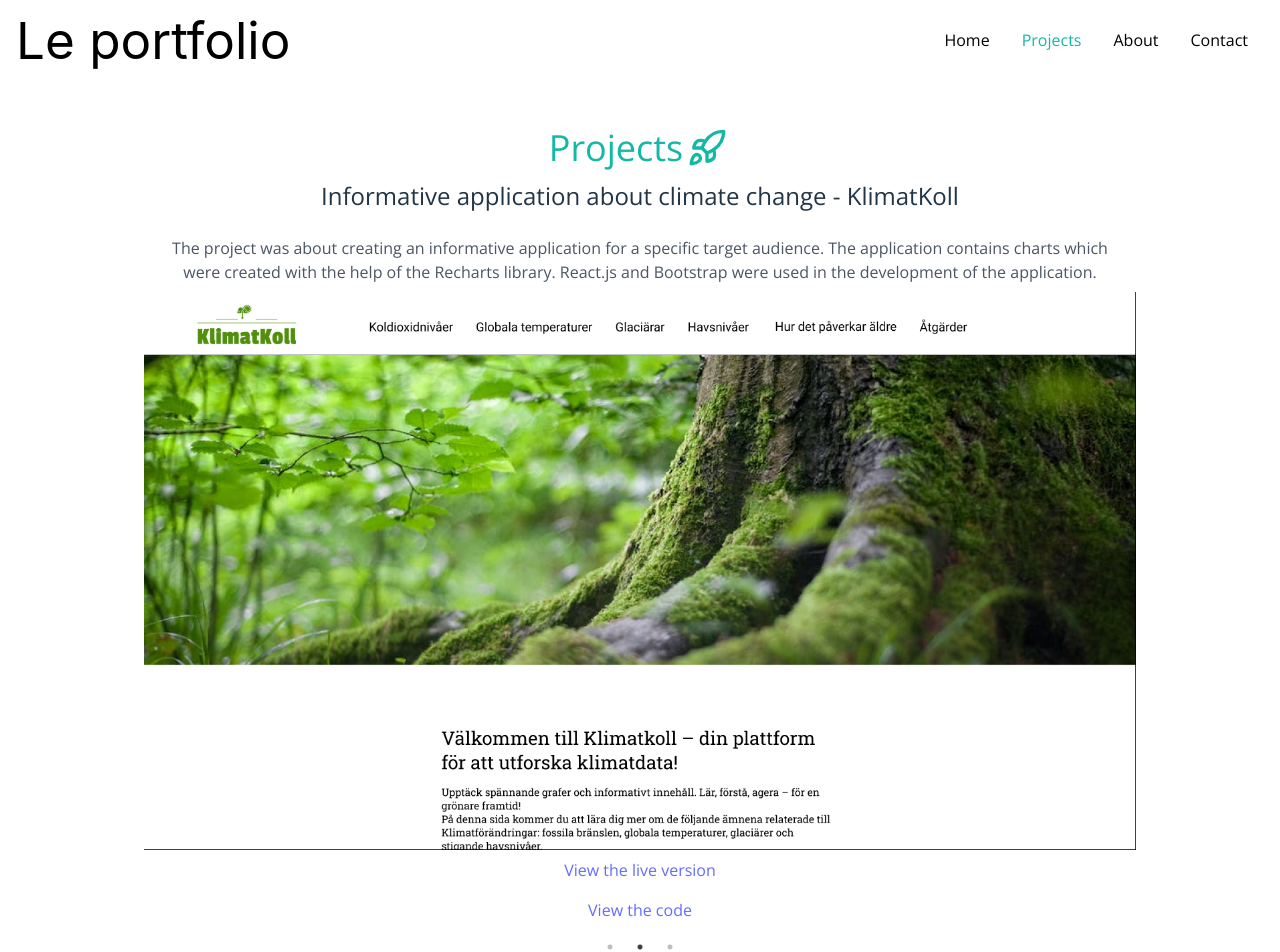
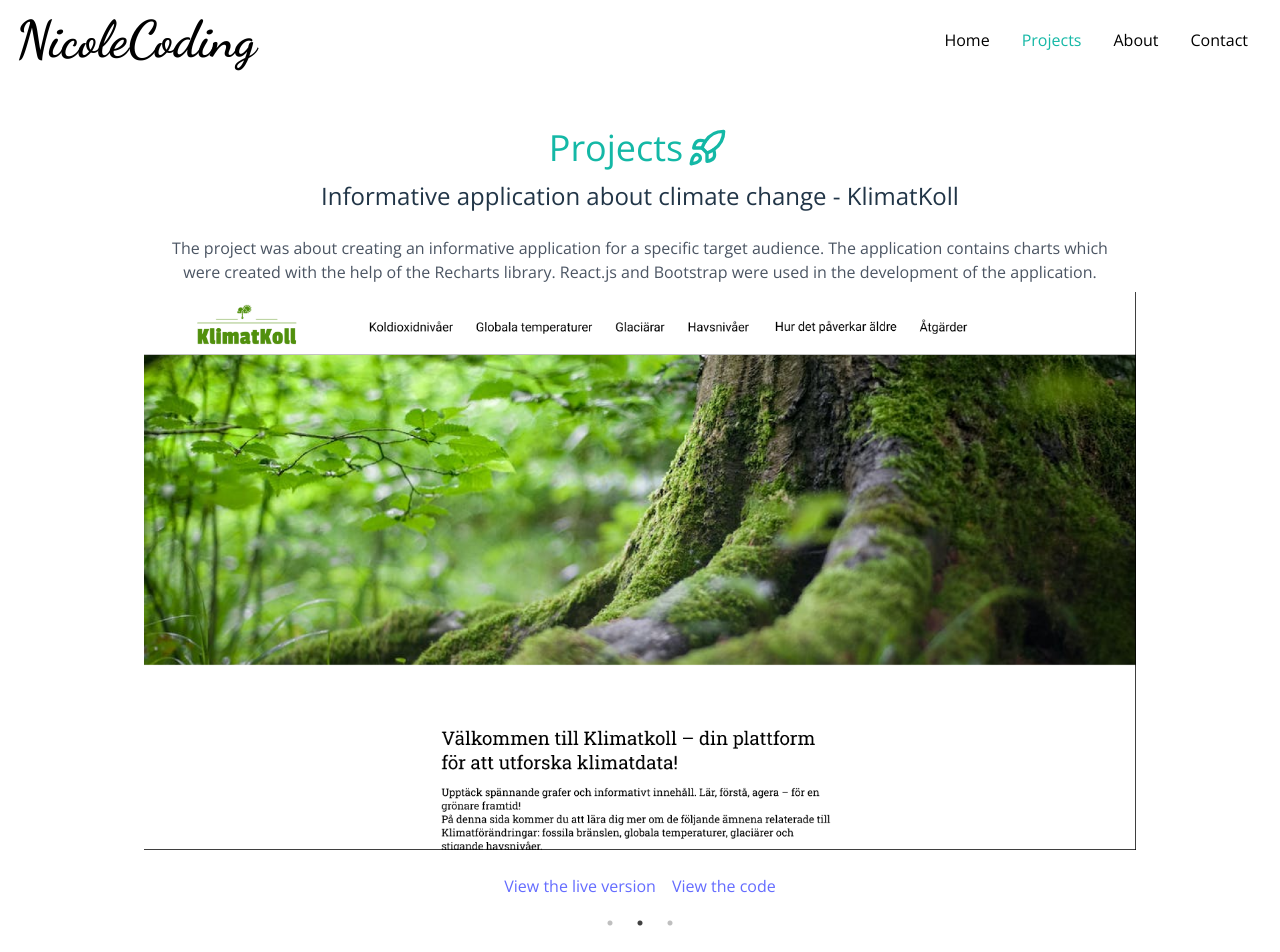
Before and after one commit to NicoleCoding/Portfolio-react, a React (Vite) app: page /projects in a window 1280 px wide. Shown: the top 952 px of the page. Built offline with nearby package versions, Linux system fonts and the light colour scheme.

Commit message:
- Links for projects displayed in row instead of column - Added "logotype" (font + text in header) - Adjusted width of the button in the contact form

```diff
--- a/src/components/ContactForm.jsx
+++ b/src/components/ContactForm.jsx
@@ -43,7 +43,7 @@ export default function ContactForm() {
                 placeholder="Enter your message"
                 rows={10}
             />
-            <button className="bg-teal-200" type="submit">Submit</button>
+            <button className="bg-teal-200 w-80" type="submit">Submit</button>
 
         </form>
 
--- a/src/components/Header.jsx
+++ b/src/components/Header.jsx
@@ -5,7 +5,7 @@ export default function Header() {
     return (
         <header className="bg-white sticky top-0 left-0 right-0 z-10 w-full">
             <div className="max-w-7xl mx-auto px-4 flex justify-between items-center py-3">
-            <h1 className="text-black">Le portfolio</h1>
+            <h1 className="text-black font-logo">NicoleCoding</h1>
             <Nav />
             </div>
         </header>
--- a/src/components/ProjectCarousel.jsx
+++ b/src/components/ProjectCarousel.jsx
@@ -52,7 +52,7 @@ export default function ProjectCarousel() {
                             e.target.style.display = 'none'; // Hide broken image
                           }}
                         />
-                        <div id="links" className="flex flex-col">
+                        <div id="links" className="flex flex-row justify-center pt-4">
                             <a className="p-2 hover:text-teal-400" href={project.liveVersion}>View the live version</a>
                             <a className="p-2 hover:text-teal-400" href={project.codelink}>View the code</a>
                         </div>
--- a/src/index.css
+++ b/src/index.css
@@ -3,6 +3,13 @@
   src: url('./assets/OpenSans-Regular.ttf') format('truetype');
   font-weight: 400;
   font-style: normal;
+}
+
+@font-face {
+  font-family: 'DancingScript-Bold';
+  src: url('./assets/DancingScript-Bold.ttf') format('truetype');
+  font-weight: 500;
+  font-style: bold;
 }
 
 @tailwind base;
--- a/tailwind.config.js
+++ b/tailwind.config.js
@@ -7,7 +7,8 @@ export default {
   theme: {
     extend: {
       fontFamily: {
-        custom: ['Open Sans', 'sans-serif'], // You can give it any name like 'custom'
+        custom: ['Open Sans', 'sans-serif'],
+        logo: ['DancingScript-Bold', 'cursive']
       },
       backgroundImage: {
         'hero-background': "url('./assets/Galaxy.jpeg')",
```
Also changed, not shown: src/assets/DancingScript-Bold.ttf (added), src/assets/OFL.txt (added).
